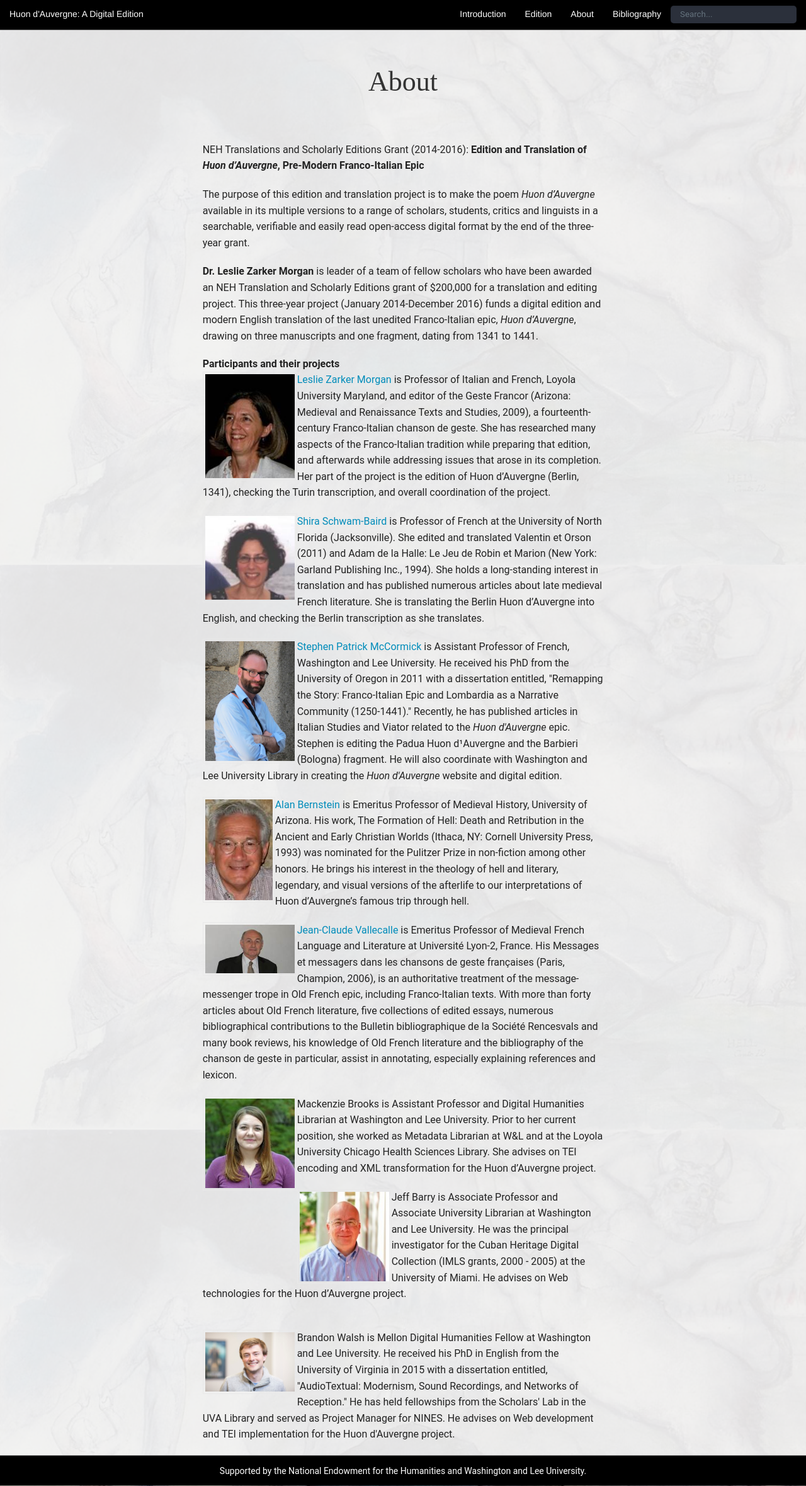
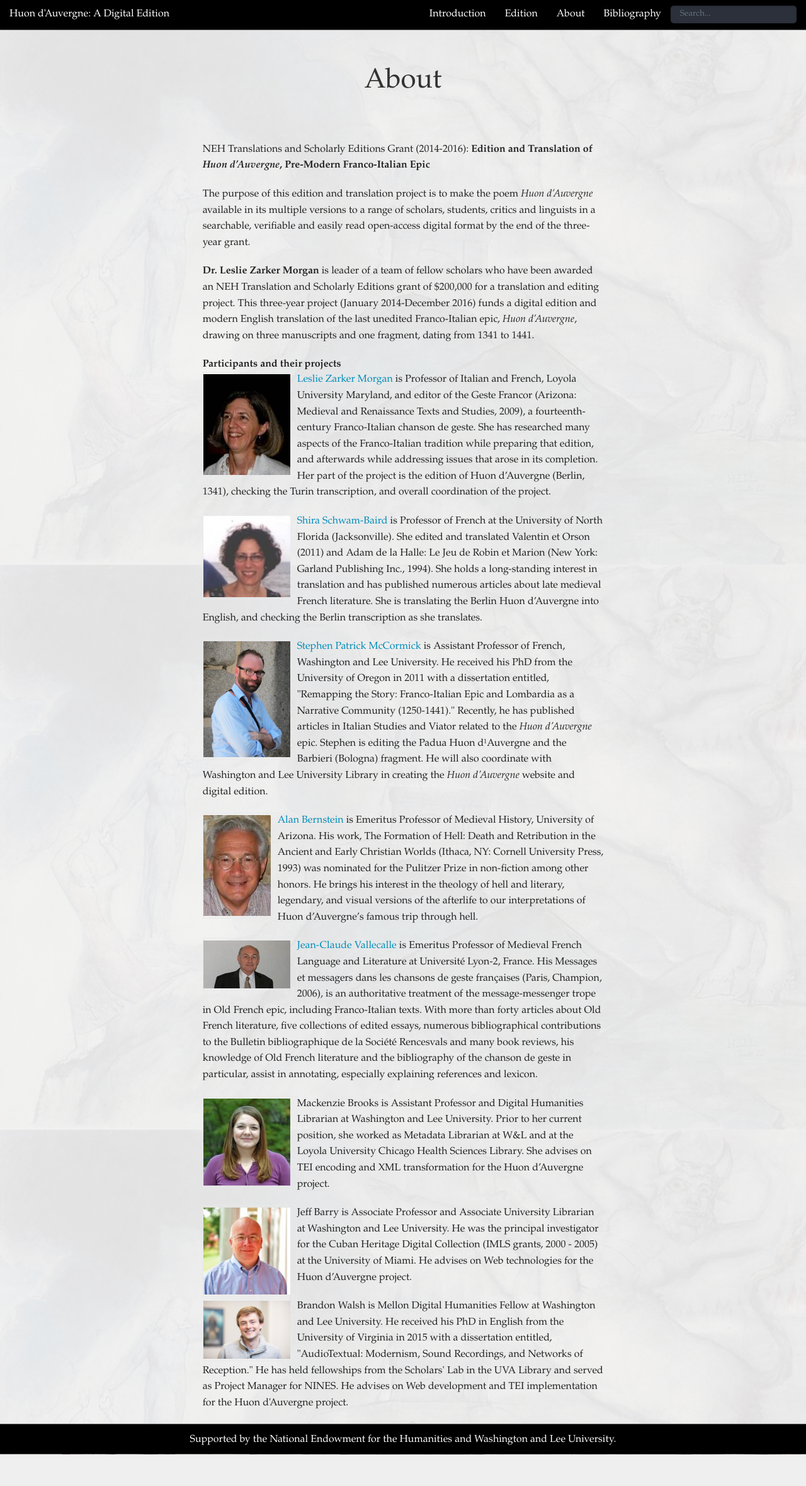
Before and after one commit to wludh/huondauvergne, a PHP site: page /about.html in a window 1280 px wide. Shown: the whole page at 63% size. After the commit the page ends 2309 px from the top, so only its background shows below. Run offline with PHP 8.4, Linux system fonts and the light colour scheme.

Commit message:
cleans up about page.

```diff
--- a/about.html
+++ b/about.html
@@ -82,19 +82,31 @@
 
 <p><img class="imgprofile" src="http://huondauvergne.org/img/people/lesliemorgan.jpg"><a href="http://www.loyola.edu/academic/modernlanguages/faculty/italian/morgan.aspx">Leslie Zarker Morgan</a> is Professor of Italian and French, Loyola University Maryland, and editor of the Geste Francor (Arizona: Medieval and Renaissance Texts and Studies, 2009), a fourteenth-century Franco-Italian chanson de geste. She has researched many aspects of the Franco-Italian tradition while preparing that edition, and afterwards while addressing issues that arose in its completion. Her part of the project is the edition of Huon d’Auvergne (Berlin, 1341), checking the Turin transcription, and overall coordination of the project.</p>
 
+<div id="clear"></div>
+
 <p><img class="imgprofile" src="img/people/shiraschwanbaird.jpg"><a href="http://www.unf.edu/~sschwam/">Shira Schwam-Baird</a> is Professor of French at the University of North Florida (Jacksonville). She edited and translated Valentin et Orson (2011) and Adam de la Halle: Le Jeu de Robin et Marion (New York: Garland Publishing Inc., 1994). She holds a long-standing interest in translation and has published numerous articles about late medieval French literature. She is translating the Berlin Huon d’Auvergne into English, and checking the Berlin transcription as she translates.</p>
+
+<div id="clear"></div>
 
 <p><img class="imgprofile" src="img/people/stephenmccormick.jpg"><a href="https://wlu.academia.edu/StephenPatrickMcCormick">Stephen Patrick McCormick</a> is Assistant Professor of French, Washington and Lee University. He received his PhD from the University of Oregon in 2011 with a dissertation entitled, "Remapping the Story: Franco-Italian Epic and Lombardia as a Narrative Community (1250-1441)." Recently, he has published articles in Italian Studies and Viator related to the <em>Huon d'Auvergne</em> epic. Stephen is editing the Padua Huon d¹Auvergne and the Barbieri (Bologna) fragment. He will also coordinate with Washington and Lee University Library in creating the <em>Huon d'Auvergne</em> website and digital edition.</p>
 
+<div id="clear"></div>
+
 <p><img class="imgprofile" src="img/people/alanbernstein.jpg"><a href="http://history.arizona.edu/alan-bernstein">Alan Bernstein</a> is Emeritus Professor of Medieval History, University of Arizona. His work, The Formation of Hell: Death and Retribution in the Ancient and Early Christian Worlds (Ithaca, NY: Cornell University Press, 1993) was nominated for the Pulitzer Prize in non-fiction among other honors. He brings his interest in the theology of hell and literary, legendary, and visual versions of the afterlife to our interpretations of Huon d’Auvergne’s famous trip through hell.</p>
+
+<div id="clear"></div>
 
 <p><img class="imgprofile" src="img/people/jeanclaudevallecalle.jpg"><a href="http://ciham.ish-lyon.cnrs.fr/membres/jean-claude-vallecalle">Jean-Claude Vallecalle</a> is Emeritus Professor of Medieval French Language and Literature at Université Lyon-2, France. His Messages et messagers dans les chansons de geste françaises (Paris, Champion, 2006), is an authoritative treatment of the message-messenger trope in Old French epic, including Franco-Italian texts. With more than forty articles about Old French literature, five collections of edited essays, numerous bibliographical contributions to the Bulletin bibliographique de la Société Rencesvals and many book reviews, his knowledge of Old French literature and the bibliography of the chanson de geste in particular, assist in annotating, especially explaining references and lexicon.</p>
 
+<div id="clear"></div>
+
 <p><img class="imgprofile" src="/img/people/mackenzie_brooks.jpg">Mackenzie Brooks is Assistant Professor and Digital Humanities Librarian at Washington and Lee University. Prior to her current position, she worked as Metadata Librarian at W&amp;L and at the Loyola University Chicago Health Sciences Library. She advises on TEI encoding and XML transformation for the Huon d’Auvergne project. </p>
+
+<div id="clear"></div>
 
 <p><img class="imgprofile" src="/img/people/jeff_barry.jpg">Jeff Barry is Associate Professor and Associate University Librarian at Washington and Lee University. He was the principal investigator for the Cuban Heritage Digital Collection (IMLS grants, 2000 - 2005) at the University of Miami. He advises on Web technologies for the Huon d’Auvergne project.</p>
 
-<br>
+<div id="clear"></div>
 
 <p><img class="imgprofile" src="/img/people/brandon_walsh.jpg">Brandon Walsh is Mellon Digital Humanities Fellow at Washington and Lee University. He received his PhD in English from the University of Virginia in 2015 with a dissertation entitled, "AudioTextual: Modernism, Sound Recordings, and Networks of Reception." He has held fellowships from the Scholars' Lab in the UVA Library and served as Project Manager for NINES. He advises on Web development and TEI implementation for the Huon d'Auvergne project.</p>
 
--- a/css/app.css
+++ b/css/app.css
@@ -1,15 +1,13 @@
 /* Todo:
-  fonts all over.
-  styling of title
-  font-size all over?
+  font size
+  double check font?
+  color of links in nav bar and footer
   styling of Edition
   search bar functionality
 */
 
 body {
-/*font-family: "garamond-premier-pro-display", "Georgia", "Times New Roman", serif;
-*/
-font-family: 'Roboto';
+font-family: Garamond, Baskerville, 'Baskerville Old Face', 'Hoefler Text', 'Times New Roman', serif;
 background: rgba(255,255,255,0.875);
 text-rendering:optimizeLegibility;
 font-feature-settings: "kern" 1;
@@ -46,11 +44,11 @@ nav{
 
 .top-bar a{
   text-decoration: none;
-  font-size: 14px !important;
+  font-size: 16px !important;
 }
 
 .top-bar-section{
-  font-size: 14px;
+  font-size: 16px;
 }
 
 .titleRow{
@@ -58,7 +56,15 @@ nav{
   padding-left: 15px;
 }
 
+section ul li a{
+    font-family: Garamond, Baskerville, 'Baskerville Old Face', 'Hoefler Text', 'Times New Roman', serif !important;
+}
+
 /*Content */
+
+#clear{
+  clear:both;
+}
 
 p {
   font-weight:normal;
@@ -74,7 +80,7 @@ p {
 
 h1 {
   color:#333;
-  font-family: "garamond-premier-pro-display",serif;
+  font-family: Garamond, Baskerville, 'Baskerville Old Face', 'Hoefler Text', 'Times New Roman', serif !important;
   margin-bottom:0;
 }
 
@@ -90,7 +96,8 @@ p.tagline {
   border-color: rgb(233, 233, 233);
   border-style: solid;
   border-width: 1px;
-  padding: 3px;
+  padding-top: 3px;
+  padding-bottom: 3px;
   max-width: 150px;
 }
 
@@ -104,7 +111,7 @@ p.tagline {
   height: 48px;
   text-align: center;
   font-weight:normal;
-  font-size:14px;
+  font-size:16px;
   margin: 0px;
   margin-bottom: 0px;
   line-height: 48px;
@@ -129,13 +136,14 @@ TEI {
 /*  margin-left: 16.66667% !important;
   margin-right: 4.5em;*/
   max-width: 40%;
-  font-family: Garamond;
+  font-family: Garamond, Baskerville, 'Baskerville Old Face', 'Hoefler Text', 'Times New Roman', serif;
   font-size: 16px;
 
 }
 
 tei-title {
-  font-family: Garamond !important;
+  font-family: Garamond, Baskerville, 'Baskerville Old Face', 'Hoefler Text', 'Times New Roman', serif;
+ !important;
 }
 
 teiHeader{
```
